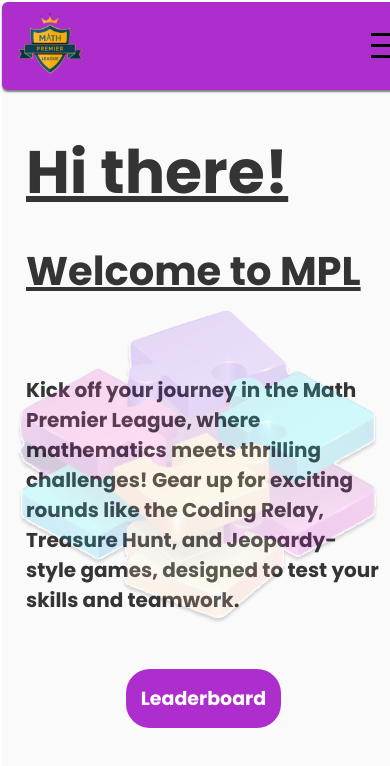
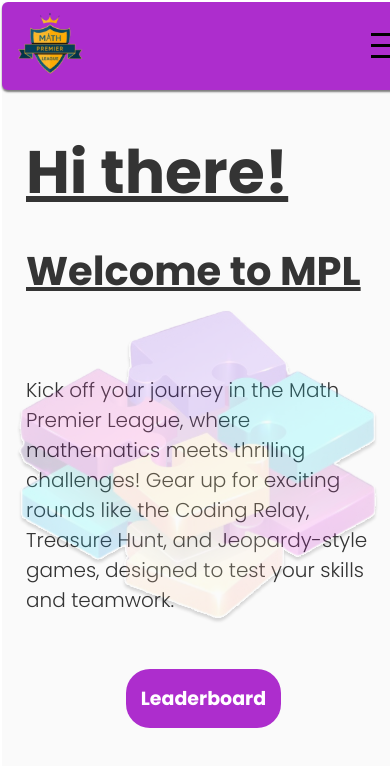
Before and after one commit to SIAM-VIT/MPL-fe, a React (Create React App) app: page / in a window 390 px wide. Shown: the top 766 px of the page. Built offline with nearby package versions, Linux system fonts and the light colour scheme.

Commit message:
fix: homepage

```diff
--- a/src/App.css
+++ b/src/App.css
@@ -615,7 +615,7 @@ input:focus {
 
   .heroSubText {
     margin: 0px 25px 0px 0px;
-    font-weight: bold;
+    /* font-weight: bold; */
     font-size: 20px;
     text-align: left;
     margin-top: 6svh;
```
